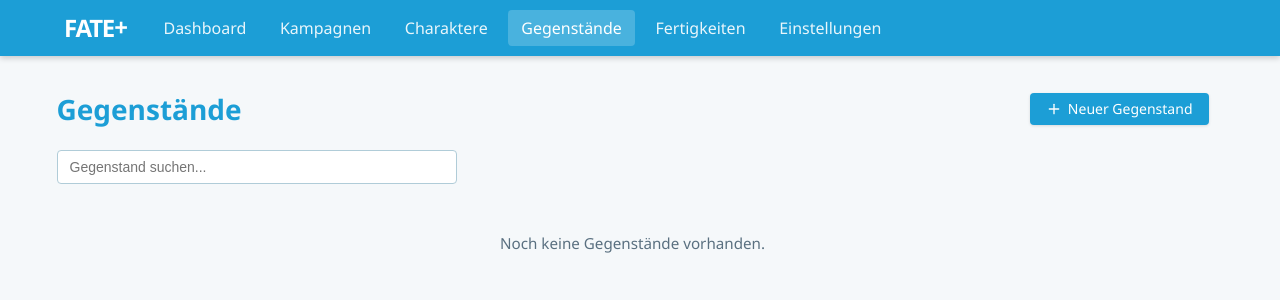
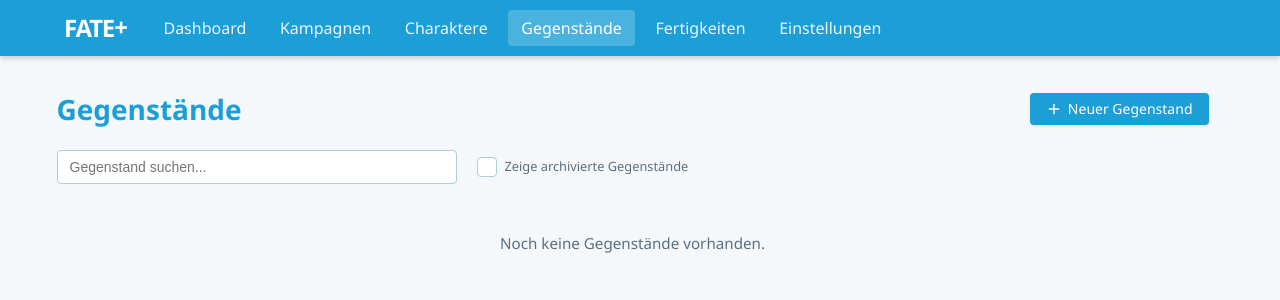
Before and after one commit to timengel/fate-copilot, a Vue app: page /items in a window 1280 px wide. Shown: the top 300 px of the page. Built offline with nearby package versions, Linux system fonts and the light colour scheme.

Commit message:
feat: add filter to hide/show archived items

```diff
--- a/src/views/ItemsView.vue
+++ b/src/views/ItemsView.vue
@@ -7,19 +7,22 @@ import FateButton from '../components/shared/FateButton.vue';
 import FateCard from '../components/shared/FateCard.vue';
 import FateHeader from '../components/shared/FateHeader.vue';
 import ConfirmDialog from '../components/shared/ConfirmDialog.vue';
+import FateCheckbox from '../components/shared/FateCheckbox.vue';
 import { useConfirmDialog } from '../composables/useConfirmDialog';
 
 const router = useRouter();
 const store = useItemsStore();
 const gmModeStore = useGMModeStore();
 const search = ref('');
+const showArchivedItems = ref(false);
 const { confirmDialog, showConfirmDialog } = useConfirmDialog();
 
 const filtered = computed(() =>
   store.items.filter(
-    (c) =>
-      c.name.toLowerCase().includes(search.value.toLowerCase()) &&
-      (gmModeStore.isGMMode || !c.hidden),
+    (item) =>
+      item.name.toLowerCase().includes(search.value.toLowerCase()) &&
+      (showArchivedItems.value || !item.archived) &&
+      (gmModeStore.isGMMode || !item.hidden),
   ),
 );
 
@@ -40,7 +43,10 @@ function deleteItem(id: string, name: string) {
       <FateButton variant="primary" icon="add" @click="router.push('/items/new')">Neuer Gegenstand</FateButton>
     </FateHeader>
 
-    <input v-model="search" class="search-input" placeholder="Gegenstand suchen..." type="search" />
+    <div class="items-input-row">
+      <input v-model="search" class="search-input" placeholder="Gegenstand suchen..." type="search" />
+      <FateCheckbox v-model="showArchivedItems" label="Zeige archivierte Gegenstände" />
+    </div>
 
     <div v-if="filtered.length === 0" class="empty-state">
       {{ totalItems === 0 ? 'Noch keine Gegenstände vorhanden.' : 'Keine Treffer gefunden.' }}
@@ -87,14 +93,23 @@ function deleteItem(id: string, name: string) {
 </template>
 
 <style scoped>
+.items-input-row {
+  display: flex;
+  align-items: center;
+  gap: 0.75rem;
+  margin-bottom: 1rem;
+  flex-wrap: wrap;
+}
+
 .search-input {
+  flex: 1;
   width: 100%;
+  min-width: min(260px, 100%);
   max-width: 400px;
   padding: 0.5rem 0.75rem;
   border: 1px solid var(--fate-border);
   border-radius: 4px;
   font-size: 0.875rem;
-  margin-bottom: 1rem;
   color: var(--fate-text);
   background: white;
 }
```
Also changed, not shown: 1 other file (tests, documents, lock files or other folders).
